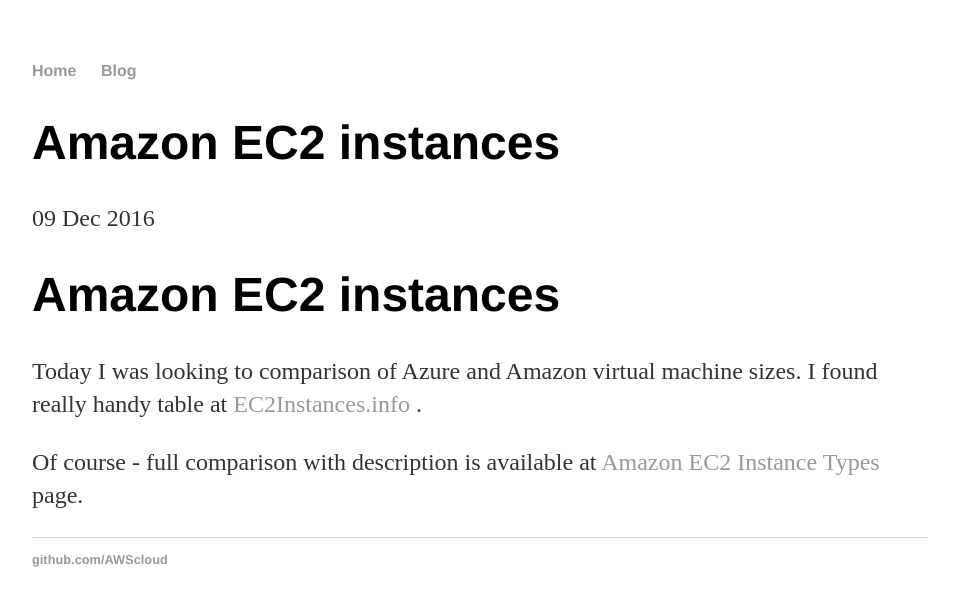
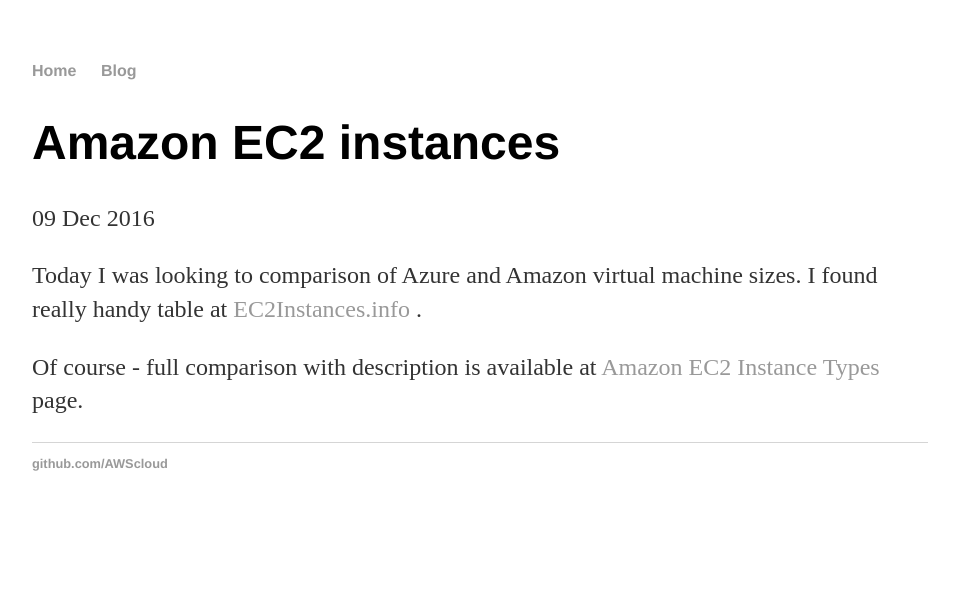
Before and after one commit to AWScloud/AWScloud.github.io, a Jekyll site: the page built from _posts/2016-12-09-AmazonEC2Instances.md, in a window 1280 px wide. Shown: the top 606 px of the page, without its empty margins (160-1119 px from the left). Built offline with Jekyll 4.4.1, drawn with Linux system fonts in a browser that asks for light colours.

Commit message:
Removed header from EC2 post

```diff
--- a/_posts/2016-12-09-AmazonEC2Instances.md
+++ b/_posts/2016-12-09-AmazonEC2Instances.md
@@ -11,7 +11,6 @@
     - EC2
 ---
 
-# Amazon EC2 instances
 Today I was looking to comparison of Azure and Amazon virtual machine sizes. I found really handy table at [EC2Instances.info ](http://www.ec2instances.info/).
 
 Of course - full comparison with description is available at [Amazon EC2 Instance Types](https://aws.amazon.com/ec2/instance-types/) page.
```
